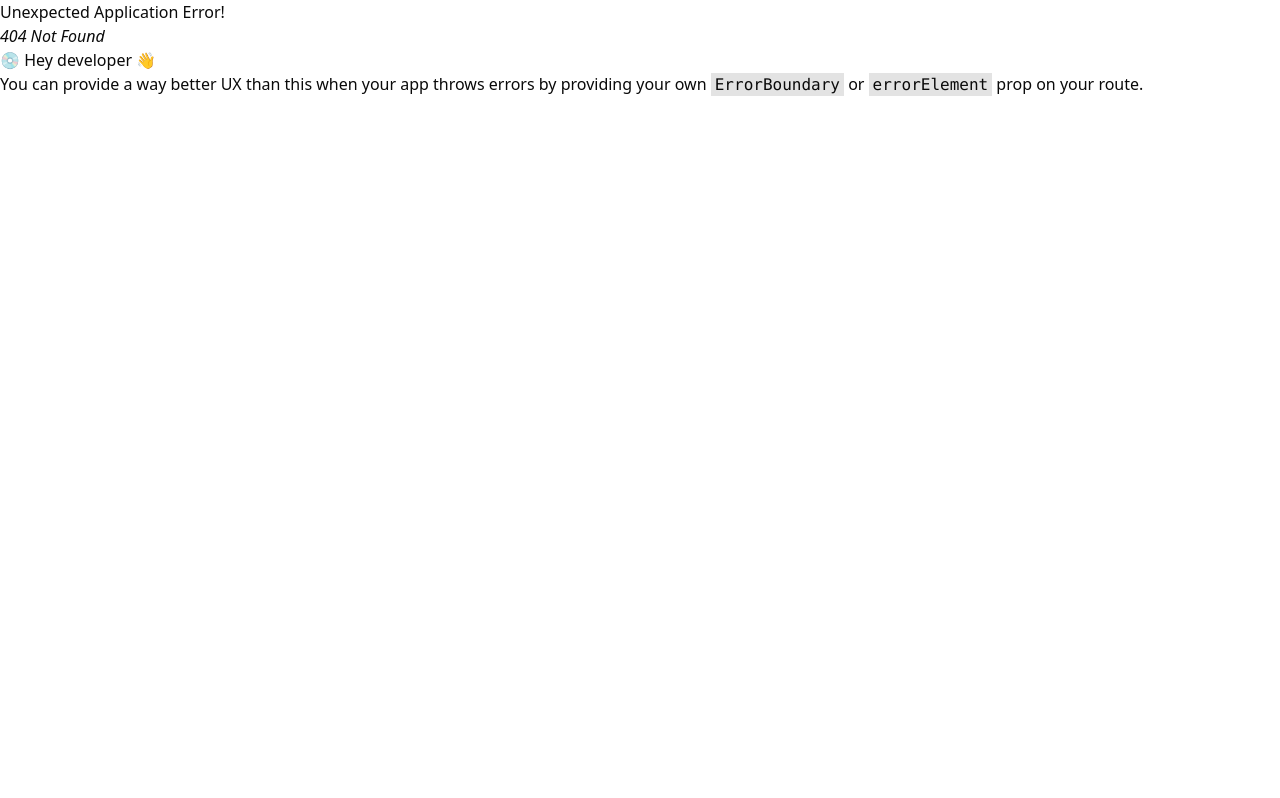
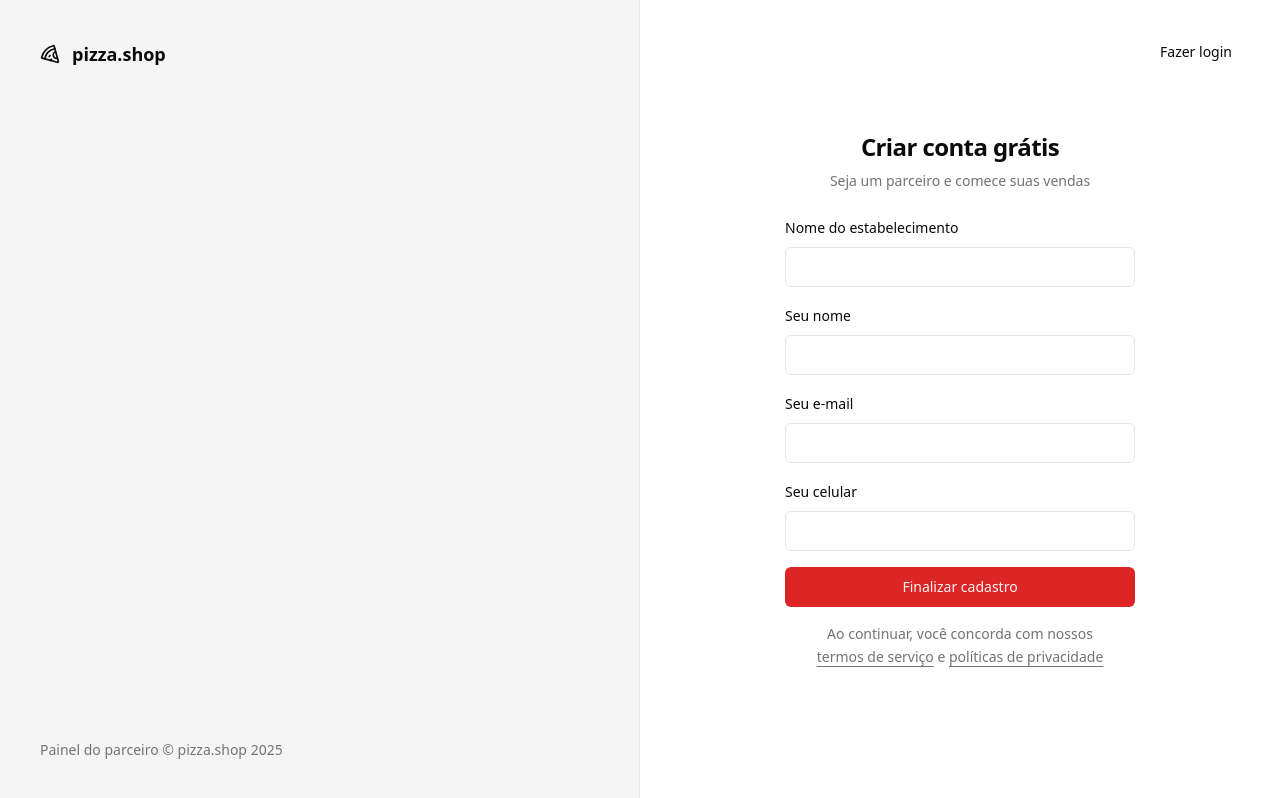
Before and after one commit to euhenriqueferreira/pizza.shop-rocketseat-course, a React (Vite) app: page /sign-up in a window 1280 px wide. Before the commit this address had no page. Built offline with nearby package versions, Linux system fonts and the light colour scheme.

Commit message:
Register page structure

```diff
--- a/src/Routes.tsx
+++ b/src/Routes.tsx
@@ -3,6 +3,7 @@ import { AppLayout } from "./pages/_layouts/app"
 import { AuthLayout } from "./pages/_layouts/auth"
 import { Dashboard } from "./pages/app/dashboard"
 import { SignIn } from "./pages/auth/sign-in"
+import { SignUp } from "./pages/auth/sign-up"
 
 export const router = createBrowserRouter([
     {
@@ -13,6 +14,9 @@ export const router = createBrowserRouter([
     {
         path: "/",
         element: <AuthLayout />,
-        children: [{ path: "/sign-in", element: <SignIn /> }],
+        children: [
+            { path: "/sign-in", element: <SignIn /> },
+            { path: "/sign-up", element: <SignUp /> },
+        ],
     },
 ])
--- a/src/pages/_layouts/auth.tsx
+++ b/src/pages/_layouts/auth.tsx
@@ -15,7 +15,7 @@ export function AuthLayout() {
                 </footer>
             </div>
 
-            <div className="flex flex-col items-center justify-center">
+            <div className="relative flex flex-col items-center justify-center">
                 <Outlet />
             </div>
         </div>
--- a/src/pages/auth/sign-in.tsx
+++ b/src/pages/auth/sign-in.tsx
@@ -3,6 +3,7 @@ import { Input } from "@/components/ui/input"
 import { Label } from "@/components/ui/label"
 import { Helmet } from "react-helmet-async"
 import { useForm } from "react-hook-form"
+import { Link } from "react-router-dom"
 import { toast } from "sonner"
 import { z } from "zod"
 
@@ -38,6 +39,16 @@ export function SignIn() {
         <>
             <Helmet title="Login" />
             <div className="p-8">
+                <Button
+                    variant="ghost"
+                    asChild
+                    className="absolute right-8 top-8"
+                >
+                    <Link to="/sign-up" className="">
+                        Novo estabelecimento
+                    </Link>
+                </Button>
+
                 <div className="flex w-[350px] flex-col justify-center gap-6">
                     <div className="flex flex-col gap-2 text-center">
                         <h1 className="text-2xl font-semibold tracking-tight">
--- /dev/null
+++ b/src/pages/auth/sign-up.tsx
@@ -0,0 +1,134 @@
+import { Button } from "@/components/ui/button"
+import { Input } from "@/components/ui/input"
+import { Label } from "@/components/ui/label"
+import { Helmet } from "react-helmet-async"
+import { useForm } from "react-hook-form"
+import { Link, useNavigate } from "react-router-dom"
+import { toast } from "sonner"
+import { z } from "zod"
+
+const signUpForm = z.object({
+    restaurantName: z.string(),
+    managerName: z.string(),
+    phone: z.string(),
+    email: z.string().email(),
+})
+
+type SignUpForm = z.infer<typeof signUpForm>
+
+export function SignUp() {
+    const navigate = useNavigate()
+
+    const {
+        register,
+        handleSubmit,
+        formState: { isSubmitting },
+    } = useForm<SignUpForm>()
+
+    async function handleSignUp(data: SignUpForm) {
+        try {
+            console.log(data)
+
+            await new Promise((resolve) => setTimeout(resolve, 2000))
+
+            toast.success("Restaurante cadastrado com sucesso.", {
+                action: {
+                    label: "Login",
+                    onClick: () => navigate("/sign-in"),
+                },
+            })
+        } catch {
+            toast.error("Erro ao cadastrar restaurante.")
+        }
+    }
+
+    return (
+        <>
+            <Helmet title="Cadastro" />
+            <div className="p-8">
+                <Button
+                    variant="ghost"
+                    asChild
+                    className="absolute right-8 top-8"
+                >
+                    <Link to="/sign-in" className="">
+                        Fazer login
+                    </Link>
+                </Button>
+
+                <div className="flex w-[350px] flex-col justify-center gap-6">
+                    <div className="flex flex-col gap-2 text-center">
+                        <h1 className="text-2xl font-semibold tracking-tight">
+                            Criar conta grátis
+                        </h1>
+                        <p className="text-sm text-muted-foreground">
+                            Seja um parceiro e comece suas vendas
+                        </p>
+                    </div>
+
+                    <form
+                        className="space-y-4"
+                        onSubmit={handleSubmit(handleSignUp)}
+                    >
+                        <div className="space-y-2">
+                            <Label htmlFor="restaurantName">
+                                Nome do estabelecimento
+                            </Label>
+                            <Input
+                                id="restaurantName"
+                                type="text"
+                                {...register("restaurantName")}
+                            />
+                        </div>
+
+                        <div className="space-y-2">
+                            <Label htmlFor="managerName">Seu nome</Label>
+                            <Input
+                                id="managerName"
+                                type="text"
+                                {...register("managerName")}
+                            />
+                        </div>
+
+                        <div className="space-y-2">
+                            <Label htmlFor="email">Seu e-mail</Label>
+                            <Input
+                                id="email"
+                                type="email"
+                                {...register("email")}
+                            />
+                        </div>
+
+                        <div className="space-y-2">
+                            <Label htmlFor="phone">Seu celular</Label>
+                            <Input
+                                id="phone"
+                                type="tel"
+                                {...register("phone")}
+                            />
+                        </div>
+
+                        <Button
+                            className="w-full"
+                            type="submit"
+                            disabled={isSubmitting}
+                        >
+                            Finalizar cadastro
+                        </Button>
+
+                        <p className="px-6 text-center text-sm leading-relaxed text-muted-foreground">
+                            Ao continuar, você concorda com nossos{" "}
+                            <a href="" className="underline underline-offset-4">
+                                termos de serviço
+                            </a>{" "}
+                            e{" "}
+                            <a href="" className="underline underline-offset-4">
+                                políticas de privacidade
+                            </a>
+                        </p>
+                    </form>
+                </div>
+            </div>
+        </>
+    )
+}
```
